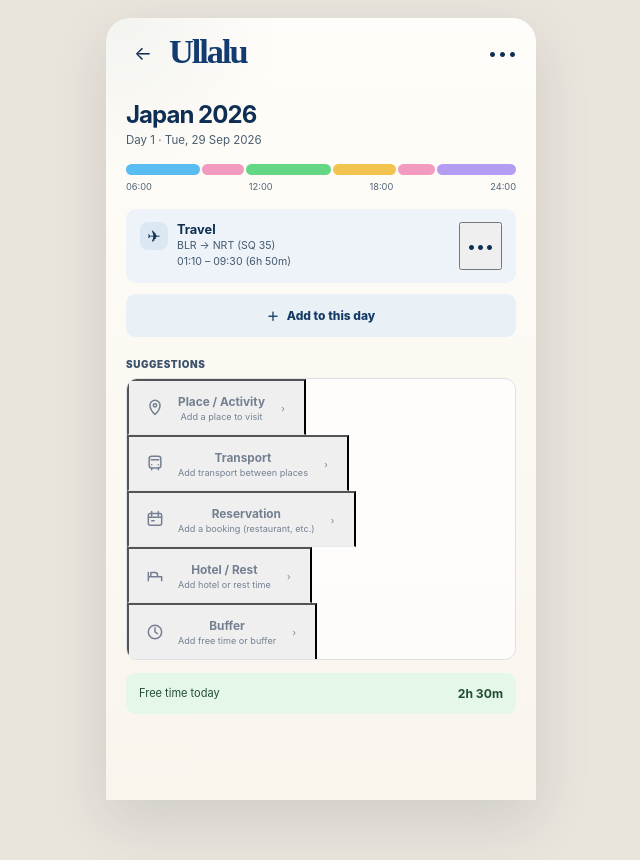
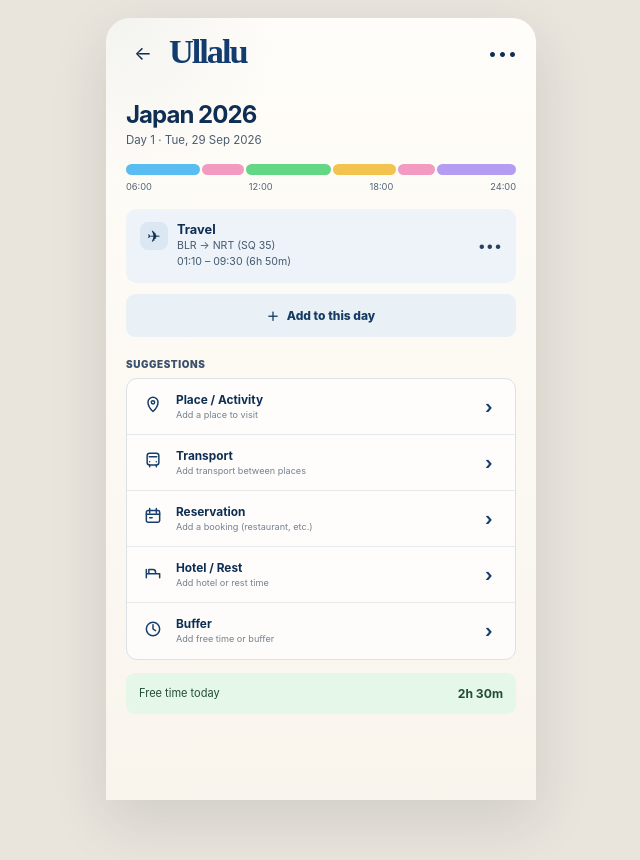
Before and after one commit to brijbh/ullalu, a Next.js app: page /trip/japan-2026/day/1 in a window 1280 px wide. Shown: the top 860 px of the page, without its empty margins (319-959 px from the left). Built offline with nearby package versions, Linux system fonts and the light colour scheme.

Commit message:
fix: keep day composer controls visually consistent

```diff
--- a/app/trip/japan-2026/day/1/page.tsx
+++ b/app/trip/japan-2026/day/1/page.tsx
@@ -37,7 +37,12 @@ export default function DayComposerPage() {
               <span>BLR → NRT (SQ 35)</span>
               <span>01:10 – 09:30 (6h 50m)</span>
             </div>
-            <button className={styles.segmentMenu} type="button" aria-label="Travel segment options">•••</button>
+            <button
+              className={styles.moreDots}
+              style={{ border: 0, padding: 0, background: "transparent", cursor: "pointer" }}
+              type="button"
+              aria-label="Travel segment options"
+            >•••</button>
           </article>
 
           <button className={styles.secondaryButton} type="button"><span aria-hidden="true">＋</span> Add to this day</button>
@@ -45,14 +50,14 @@ export default function DayComposerPage() {
           <p className={styles.sectionLabel}>SUGGESTIONS</p>
           <div className={styles.suggestionList}>
             {suggestions.map(([kind, title, detail]) => (
-              <button className={styles.suggestion} type="button" key={title}>
-                <span className={styles.suggestionIcon}><SuggestionIcon kind={kind} /></span>
-                <span className={styles.suggestionCopy}>
+              <div className={styles.suggestion} key={title}>
+                <div className={styles.suggestionIcon}><SuggestionIcon kind={kind} /></div>
+                <div>
                   <strong>{title}</strong>
                   <span>{detail}</span>
-                </span>
-                <span className={styles.suggestionArrow} aria-hidden="true">›</span>
-              </button>
+                </div>
+                <b className={styles.suggestionArrow} aria-hidden="true">›</b>
+              </div>
             ))}
           </div>
 
```
